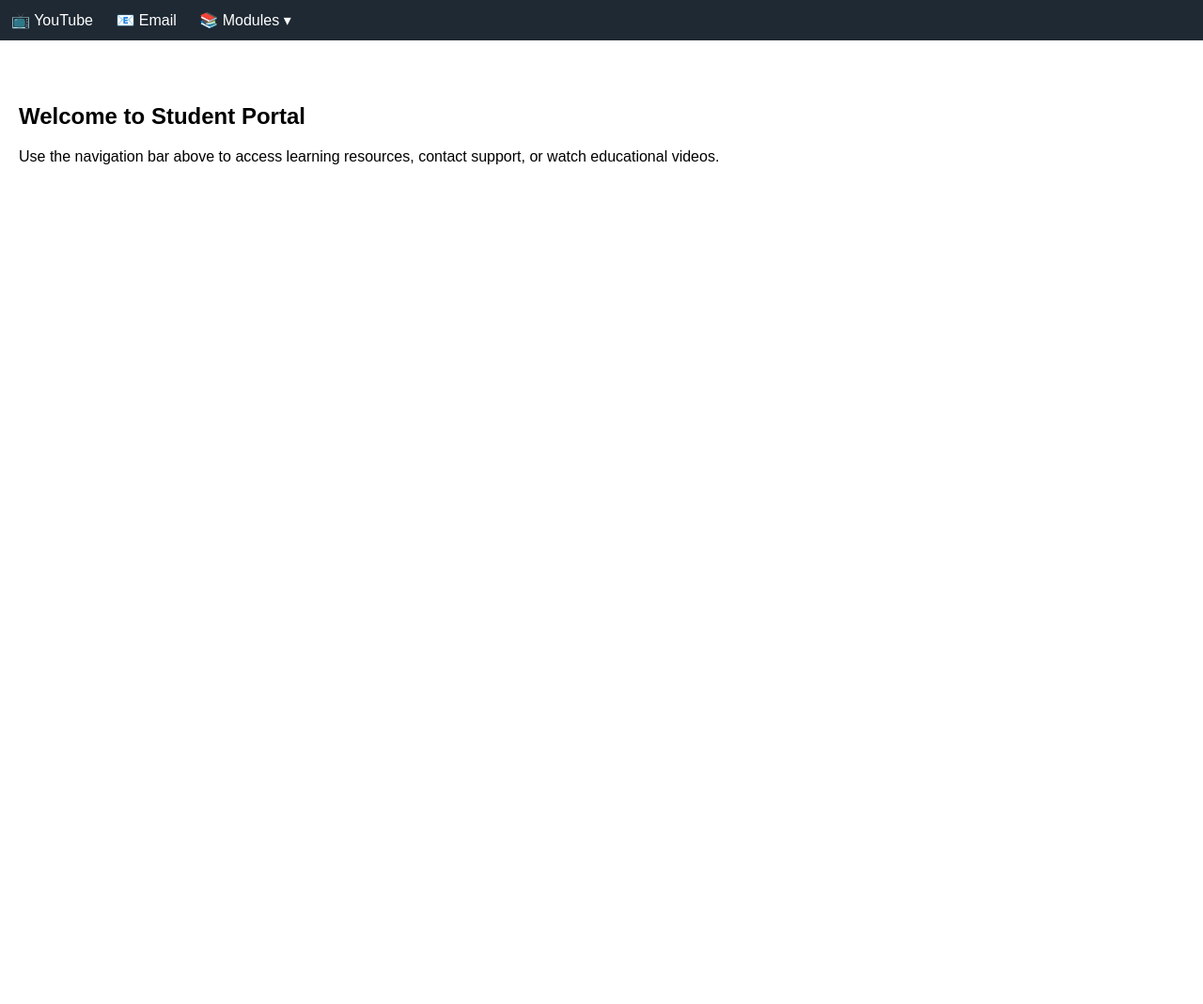
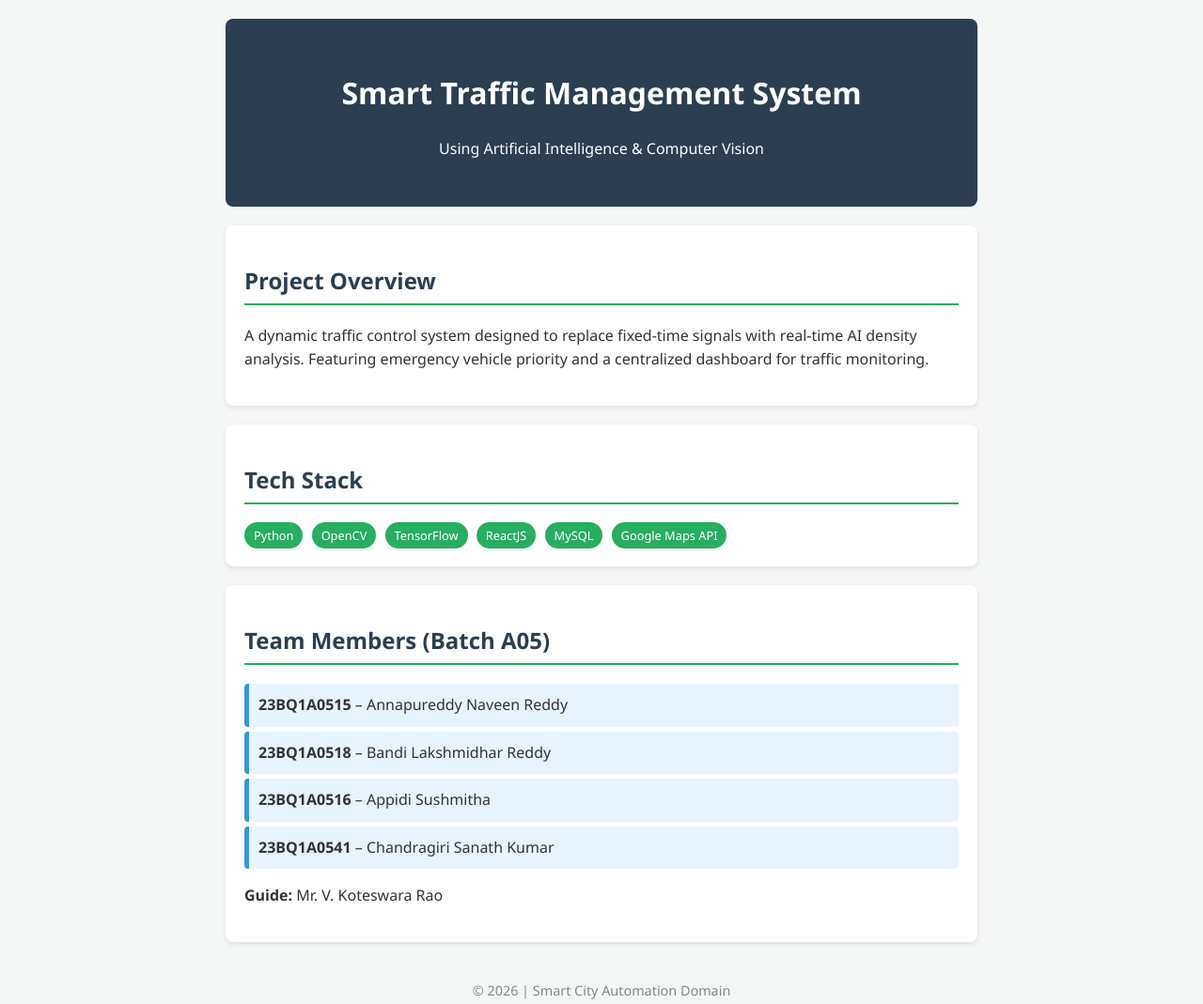
Before and after one commit to sushmithaa1806-lang/miniproject, a plain HTML site: page sample.html in a window 1280 px wide. Shown: the whole page at 94% size. Before the commit the page ends 800 px from the top, so only its background shows below. Drawn offline with Linux system fonts and the light colour scheme.

Commit message:
Update sample.html - Naveen Reddy

```diff
--- a/sample.html
+++ b/sample.html
@@ -1,93 +1,54 @@
 <!DOCTYPE html>
-<html>
+<html lang="en">
 <head>
-    <title>Student Portal Navbar</title>
+    <meta charset="UTF-8">
+    <meta name="viewport" content="width=device-width, initial-scale=1.0">
+    <title>Smart Traffic Management | Batch A05</title>
     <style>
-        body {
-            margin: 0;
-            font-family: Arial, sans-serif;
-        }
-
-        /* NAVBAR */
-        .navbar {
-            background-color: #1f2933;
-            position: fixed;
-            top: 0;
-            width: 100%;
-            padding: 12px;
-        }
-
-        .navbar a {
-            color: white;
-            text-decoration: none;
-            margin-right: 20px;
-            font-size: 16px;
-        }
-
-        .navbar a:hover {
-            text-decoration: underline;
-        }
-
-        /* DROPDOWN */
-        .dropdown {
-            display: inline-block;
-            position: relative;
-        }
-
-        .dropdown-content {
-            display: none;
-            position: absolute;
-            background-color: #ffffff;
-            min-width: 160px;
-            box-shadow: 0px 4px 8px rgba(0,0,0,0.2);
-        }
-
-        .dropdown-content a {
-            color: black;
-            padding: 10px;
-            display: block;
-            text-decoration: none;
-        }
-
-        .dropdown-content a:hover {
-            background-color: #f1f1f1;
-        }
-
-        .dropdown:hover .dropdown-content {
-            display: block;
-        }
-
-        /* PAGE CONTENT */
-        .content {
-            margin-top: 70px;
-            padding: 20px;
-        }
+        body { font-family: 'Segoe UI', Tahoma, Geneva, Verdana, sans-serif; line-height: 1.6; color: #333; max-width: 800px; margin: 0 auto; padding: 20px; background-color: #f4f7f6; }
+        header { background: #2c3e50; color: #fff; padding: 2rem; text-align: center; border-radius: 8px; margin-bottom: 20px; }
+        .card { background: #fff; padding: 20px; border-radius: 8px; box-shadow: 0 2px 5px rgba(0,0,0,0.1); margin-bottom: 20px; }
+        h2 { color: #2c3e50; border-bottom: 2px solid #27ae60; padding-bottom: 5px; }
+        .team-list { list-style: none; padding: 0; }
+        .team-list li { background: #e8f4fd; margin: 5px 0; padding: 10px; border-radius: 4px; border-left: 5px solid #3498db; }
+        .tech-stack span { background: #27ae60; color: white; padding: 5px 10px; border-radius: 15px; font-size: 0.8em; margin-right: 5px; }
+        footer { text-align: center; font-size: 0.9em; color: #7f8c8d; margin-top: 40px; }
     </style>
 </head>
 <body>
 
-<div class="navbar">
-    <a href="https://www.youtube.com" target="_blank">📺 YouTube</a>
-    <a href="mailto:studenthelp@gmail.com">📧 Email</a>
+<header>
+    <h1>Smart Traffic Management System</h1>
+    <p>Using Artificial Intelligence & Computer Vision</p>
+</header>
 
-    <div class="dropdown">
-        <a href="#">📚 Modules ▾</a>
-        <div class="dropdown-content">
-            <a href="#">Notes</a>
-            <a href="#">Assignments</a>
-            <a href="#">Exams</a>
-            <a href="#">Results</a>
-        </div>
+<div class="card">
+    <h2>Project Overview</h2>
+    <p>A dynamic traffic control system designed to replace fixed-time signals with real-time AI density analysis. Featuring emergency vehicle priority and a centralized dashboard for traffic monitoring.</p>
+</div>
+
+<div class="card">
+    <h2>Tech Stack</h2>
+    <div class="tech-stack">
+        <span>Python</span> <span>OpenCV</span> <span>TensorFlow</span>
+        <span>ReactJS</span> <span>MySQL</span> <span>Google Maps API</span>
     </div>
 </div>
 
-<div class="content">
-    <h2>Welcome to Student Portal</h2>
-    <p>
-        Use the navigation bar above to access learning resources,
-        contact support, or watch educational videos.
-    </p>
+<div class="card">
+    <h2>Team Members (Batch A05)</h2>
+    <ul class="team-list">
+        <li><strong>23BQ1A0515</strong> – Annapureddy Naveen Reddy</li>
+        <li><strong>23BQ1A0518</strong> – Bandi Lakshmidhar Reddy</li>
+        <li><strong>23BQ1A0516</strong> – Appidi Sushmitha</li>
+        <li><strong>23BQ1A0541</strong> – Chandragiri Sanath Kumar</li>
+    </ul>
+    <p><strong>Guide:</strong> Mr. V. Koteswara Rao</p>
 </div>
+
+<footer>
+    <p>&copy; 2026 | Smart City Automation Domain</p>
+</footer>
 
 </body>
 </html>
```
